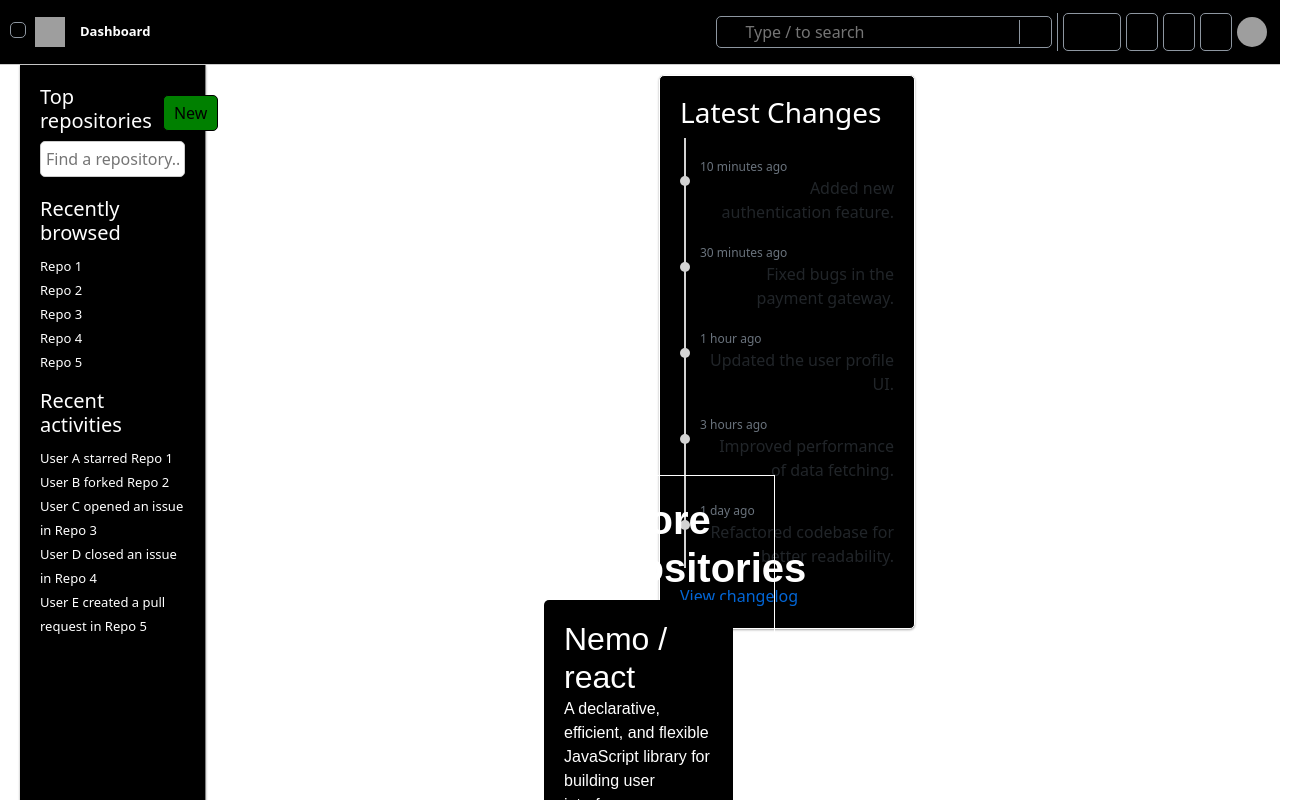
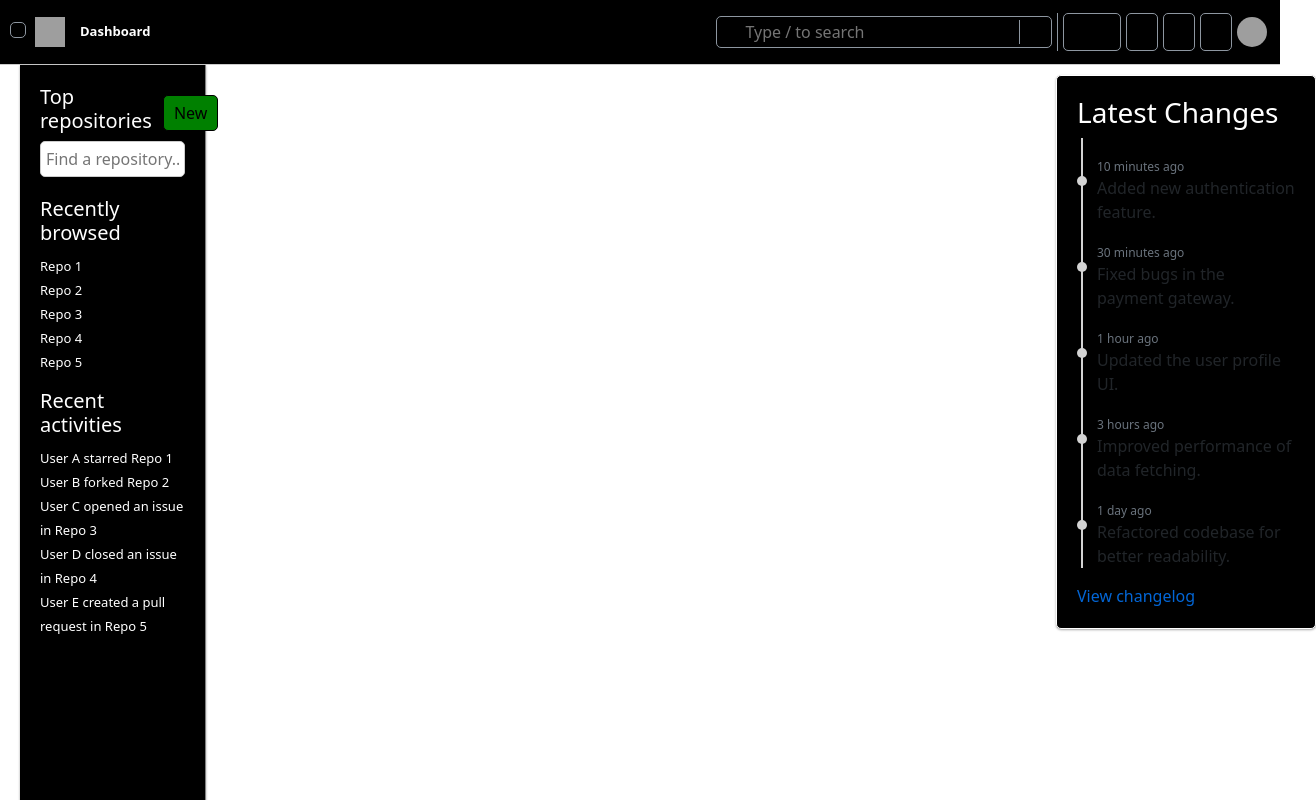
Before and after one commit to tripercy/pka-web-dev-final, a React (Create React App) app: page /home in a window 1280 px wide. Shown: the top 800 px of the page, 1316 px wide, since content can reach past the window. Built offline with nearby package versions, Linux system fonts and the light colour scheme; grey boxes are pictures that could not be loaded; some icons are missing.

Commit message:
Fixed latest changes
Co-authored-by: haitheone123 haitheone123@gmail.com"

```diff
--- a/src/homepage/HomePage.css
+++ b/src/homepage/HomePage.css
@@ -1,9 +1,8 @@
 .content{
-    display: flex;
+    /* display: flex;
     flex-direction: row;
-    justify-content: space-between;
+    justify-content: space-between; */
     margin: 0 20px;
-
 }
 
 .right-pane{
--- a/src/homepage/Latest.css
+++ b/src/homepage/Latest.css
@@ -6,9 +6,7 @@
     margin-left: 83vh;
     padding: 20px;
     box-shadow: 0 1px 3px rgba(0, 0, 0, 0.12), 0 1px 2px rgba(0, 0, 0, 0.24);
-    width: 20%;
-    position: absolute;
-    left: -5px;
+    width: 30%;
 }
 
 .latest-changes h3 {
@@ -50,7 +48,7 @@
 }
 
 .latest-changes ul li a{
-    text-align: right;
+    text-align: left;
     justify-self: flex-start;
     text-decoration: none;
     position: relative;
```
